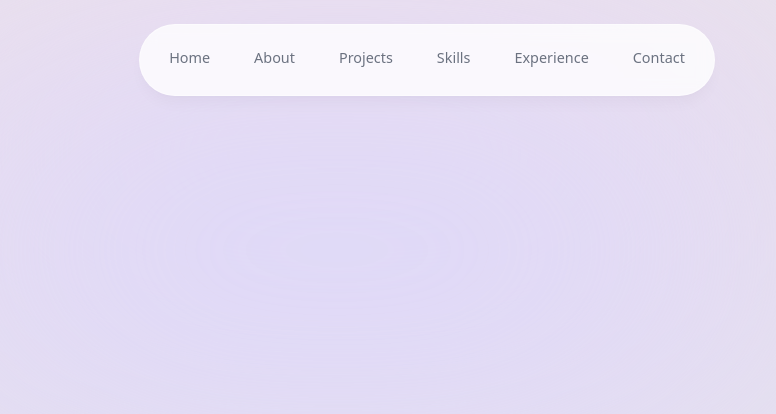
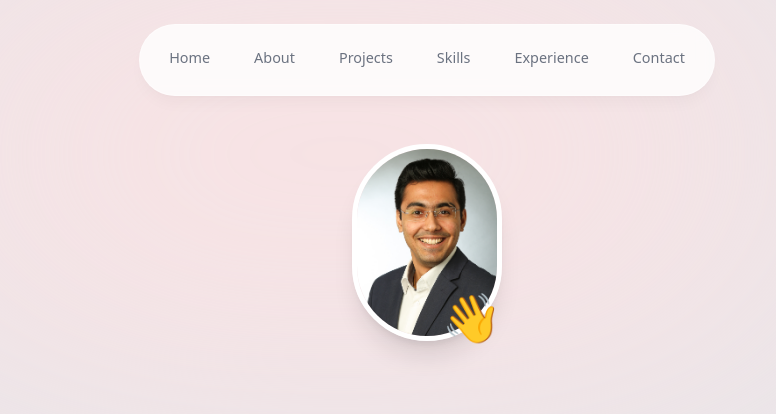
Before and after one commit to mewadanisarg/Portfolio-Website, a Next.js app: page / in a window 1280 px wide. Shown: the top 414 px of the page, without its empty margins (213-989 px from the left). Built offline with nearby package versions, Linux system fonts and the light colour scheme.

Commit message:
Adding Profile Photo and animation

```diff
--- a/app/layout.tsx
+++ b/app/layout.tsx
@@ -16,9 +16,11 @@ export default function RootLayout({
 }) {
   return (
     <html lang="en">
-      <body className={`{$inter.className} bg-gray-200 text-gray-950 relative`}>
+      <body
+        className={`{$inter.className} bg-gray-200 text-gray-950 relative pt-28 sm:pt-36`}
+      >
         <div className="bg-[#fbe2e3] absolute top-[-6rem] -z-10 right-[11rem] h-[31.25rem] w-[31.25rem] rounded-full blur-[10rem] sm:w-[68.75rem]"></div>
-        <div className="bg-[#dbd7fb] absosulte top-[-1rem] -z-10 left-[-35rem] h-[31.25rem] w-[50rem] rounded-full blur-[10rem] sm:w-[68.75rem] md:left:[-33rem] lg:left-[-28rem] xl:left-[-15rem] 2xl:left-[-5rem]"></div>
+        <div className="bg-[#dbd7fb] absosulte top-[-1rem] -z-10 left-[-35rem] w-[50rem] rounded-full blur-[10rem] sm:w-[68.75rem] md:left:[-33rem] lg:left-[-28rem] xl:left-[-15rem] 2xl:left-[-5rem]"></div>
         <Header />
         {children}
       </body>
--- a/app/page.tsx
+++ b/app/page.tsx
@@ -1,3 +1,9 @@
+import Intro from "@/components/intro";
+
 export default function Home() {
-  return <main className=""></main>;
+  return (
+    <main className="">
+      <Intro />
+    </main>
+  );
 }
--- /dev/null
+++ b/components/intro.tsx
@@ -0,0 +1,47 @@
+"use client";
+
+import React from "react";
+import Image from "next/image";
+import { motion } from "framer-motion";
+
+export default function Intro() {
+  return (
+    <section>
+      <div className="flex items-center justify-center">
+        <div className="relative">
+          <motion.div
+            initial={{ opacity: 0, scale: 0 }}
+            animate={{ opacity: 1, scale: 1 }}
+            transition={{
+              type: "tween",
+              duration: 0.3,
+            }}
+          >
+            <Image
+              src="/photo.jpg"
+              alt="Nisarg Potrait"
+              width="150"
+              height="150"
+              quality="95"
+              priority={true}
+              className="h-30 w-30 rounded-full border-[0.35rem] object-cover border-white shadow-xl"
+            />
+          </motion.div>
+          <motion.span
+            className="absolute bottom-0 right-0 text-5xl"
+            initial={{ opacity: 0, scale: 0 }}
+            animate={{ opacity: 1, scale: 1 }}
+            transition={{
+              type: "spring",
+              stiffness: 125,
+              delay: 0.1,
+              duration: 0.7,
+            }}
+          >
+            👋
+          </motion.span>
+        </div>
+      </div>
+    </section>
+  );
+}
--- a/next.config.js
+++ b/next.config.js
@@ -1,4 +1,6 @@
 /** @type {import('next').NextConfig} */
-const nextConfig = {}
+const nextConfig = {
+
+}
 
 module.exports = nextConfig
```
Also changed, not shown: public/Photo.jpg (added).
